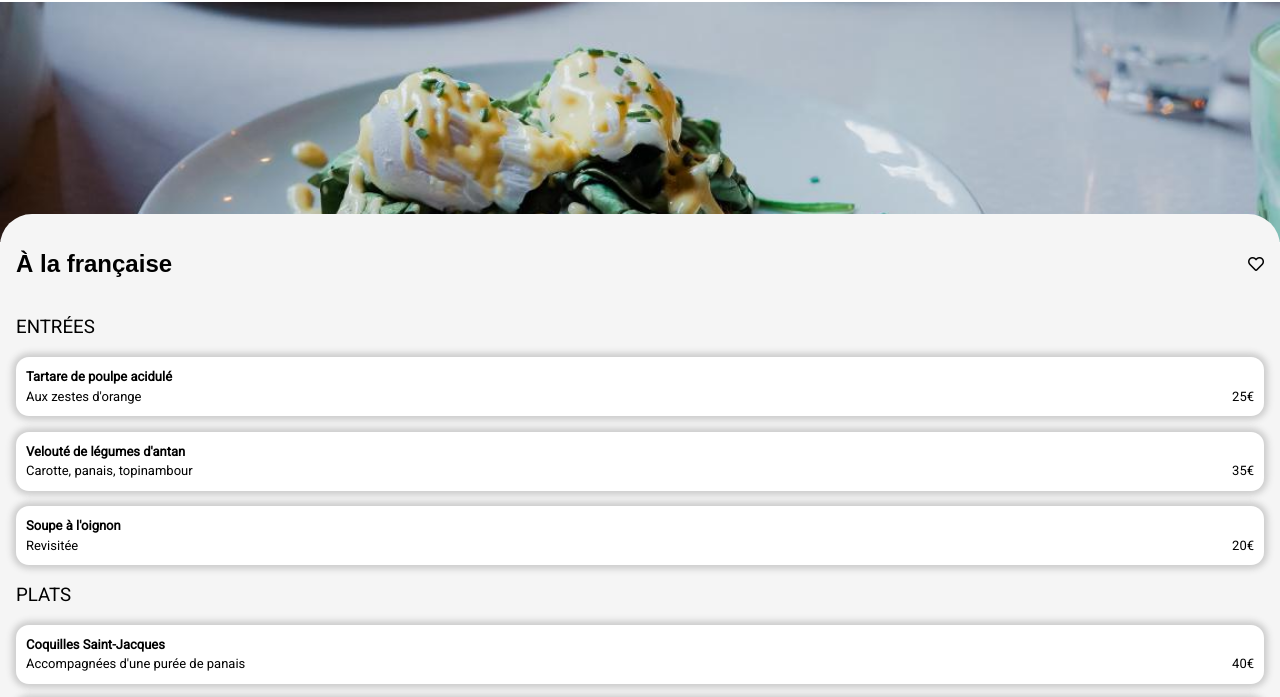
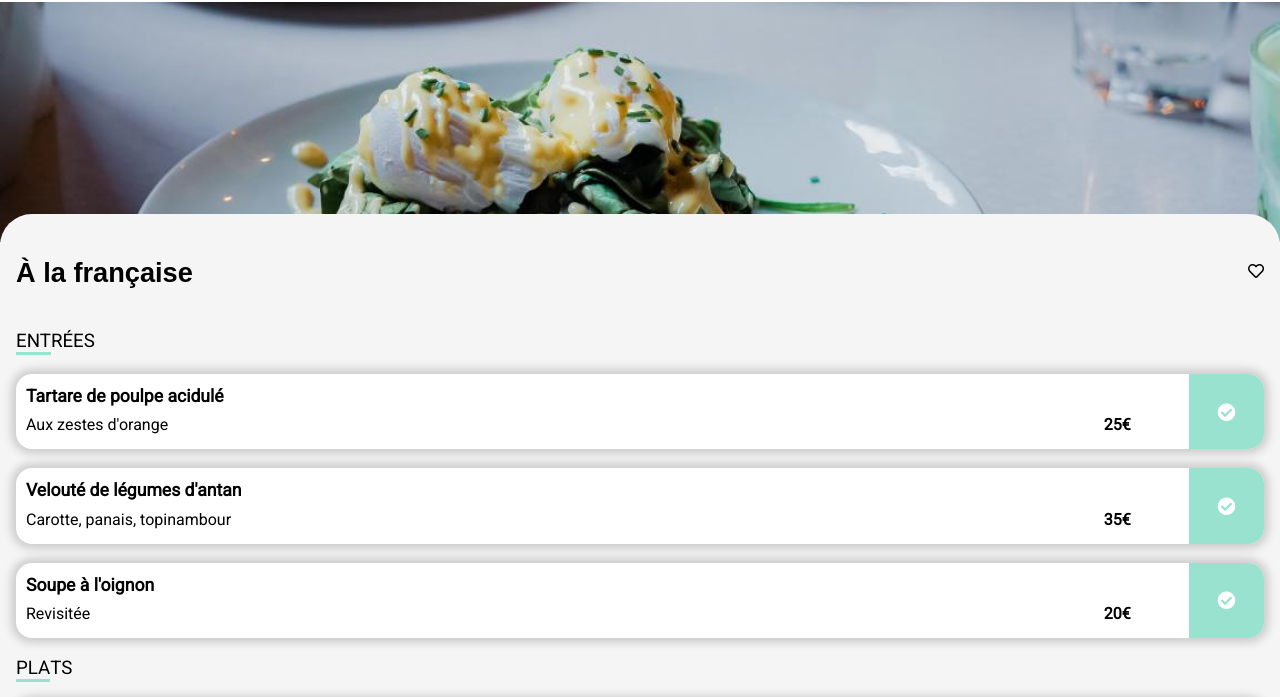
Before and after one commit to Cuvelier05/LaurentCuvelier_3_10022021, a website: page aLaFrancaise.html in a window 1280 px wide. Shown: the part 78-775 px from the top of the page. Drawn offline with Linux system fonts and the light colour scheme; a web font is replaced by a local one.

Commit message:
wip check mark

```diff
--- a/aLaFrancaise.html
+++ b/aLaFrancaise.html
@@ -51,36 +51,57 @@
         </div>
 
         <div class="entree">
-          <h3>ENTRÉES</h3>
+          <h3>
+            <span class="underline">ENT </span>
+            RÉES
+          </h3>
           <ul class="slide-in-left">
             <li>
-              <h4>Tartare de poulpe acidulé</h4>
               <div class="accompaniements">
-                <p>Aux zestes d'orange</p>
+                <span class="title_acc">Tartare de poulpe acidulé</span>
+                <div class="rest_acc">
+                  <span>Aux zestes d'orange</span>
                   <p class="price">25€</p>
+                </div>
+              </div>
+              <div class="check">
+                <i class="fas fa-check-circle check_icon"></i>
               </div>
             </li>
 
             <li>
-              <h4>Velouté de légumes d'antan</h4>
               <div class="accompaniements">
-                <p>Carotte, panais, topinambour</p>
+                <span class="title_acc">Velouté de légumes d'antan</span>
+                <div class="rest_acc">
+                  <span>Carotte, panais, topinambour</span>
                   <p class="price">35€</p>
+                </div>
+              </div>
+              <div class="check">
+                <i class="fas fa-check-circle check_icon"></i>
               </div>
             </li>
 
             <li>
-              <h4>Soupe à l'oignon</h4>
               <div class="accompaniements">
-                <p>Revisitée</p>
+                <span class="title_acc">Soupe à l'oignon</span>
+                <div class="rest_acc">
+                  <span>Revisitée</span>
                   <p class="price">20€</p>
+                </div>
+              </div>
+              <div class="check">
+                <i class="fas fa-check-circle check_icon"></i>
               </div>
             </li>
           </ul>
         </div>
 
         <div class="dishes">
-          <h3>PLATS</h3>
+          <h3>
+            <span class="underline">PLA</span>
+            TS
+          </h3>
           <ul class="slide-in-left">
             <li>
               <h4>Coquilles Saint-Jacques</h4>
@@ -108,8 +129,10 @@
           </ul>
         </div>
 
-        <div class="dessert">
-          <h3>DESSERTS</h3>
+        <h3>
+          <span class="underline">DESS</span>
+          ERTS
+        </h3>
         <ul class="slide-in-left">
           <li>
             <h4>Pétales de violettes glacés</h4>
@@ -135,7 +158,7 @@
             </div>
           </li>
         </ul>
-        </div>
+
         <button>Commander</button>
       </section>
     </main>
--- a/sass/pages/restaurants.scss
+++ b/sass/pages/restaurants.scss
@@ -3,7 +3,7 @@
   display: flex;
   align-items: center;
   justify-content: center;
-  & .arrow {
+  .arrow {
     margin: 0px 35px 0px -25px;
   }
 }
@@ -37,31 +37,73 @@ main {
     & h2 {
       font-family: "Shrikhand", Arial, Helvetica, sans-serif;
       text-align: left;
+      font-size: 1.7em;
+      margin-top: 1em;
     }
     & h3 {
+      display: flex;
       text-align: left;
       font-weight: lighter;
+      .underline {
+        border-bottom: 3px solid $color-tertiary;
+      }
     }
 
     & li {
+      display: flex;
       margin-bottom: 1.2em;
       background-color: white;
-      text-align: left;
       border-radius: 1em;
-      padding: 10px;
-      line-height: 1.5em;
-      font-size: small;
+      padding-left: 10px;
       @include shadow;
 
-      & h4,
-      p {
-        margin: 0;
-      }
       .accompaniements {
         display: flex;
-        justify-content: space-between;
+        flex-wrap: wrap;
+        width: 100%;
+
+        & .title_acc {
+          margin: 0;
+          font-size: 1.1em;
+          line-height: 1.5em;
+          padding-top: 0.5em;
+          font-weight: bold;
+          white-space: nowrap;
+          overflow: hidden;
+          text-overflow: ellipsis;
+        }
+        .rest_acc {
+          display: flex;
+          justify-content: space-between;
+          width: 95%;
+          margin: 0;
+          line-height: 2em;
+          padding-bottom: 0.5em;
+          white-space: nowrap;
+          overflow: hidden;
+          text-overflow: ellipsis;
+        }
+
+        p.price {
+          margin: 0;
+          font-weight: bold;
+          line-height: 2em;
+        }
       }
     }
+
+    & .check {
+      display: flex;
+      color: white;
+      background-color: $color-tertiary;
+      border-radius: 0em 1em 1em 0em;
+      width: 5em;
+    }
+    & .check_icon {
+      margin: auto;
+      font-size: large;
+    }
+
     button {
       cursor: pointer;
       max-width: 50%;
```
Also changed, not shown: .css/style.css, 1 other file. Lines whose indentation alone changed are shown as unchanged.
